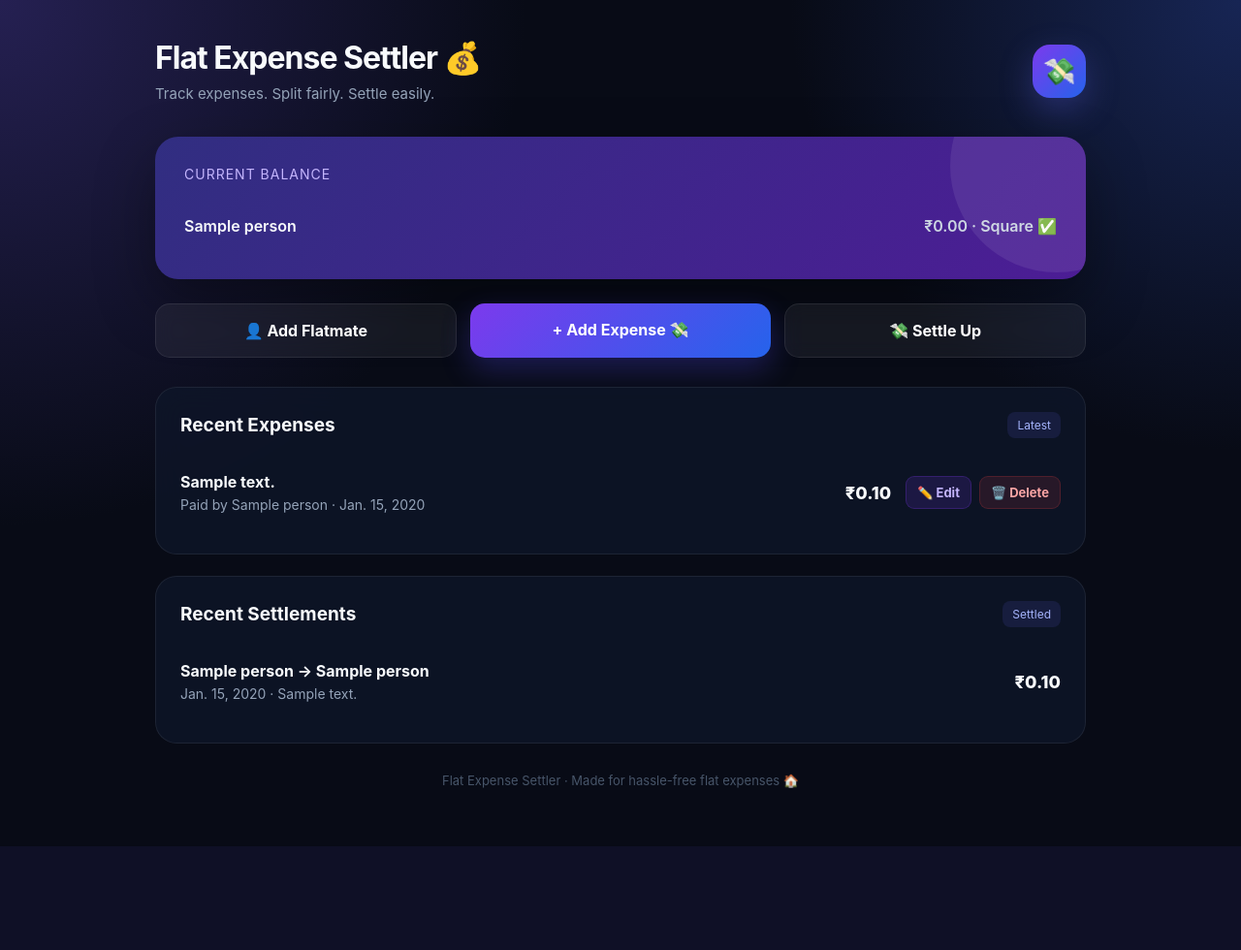
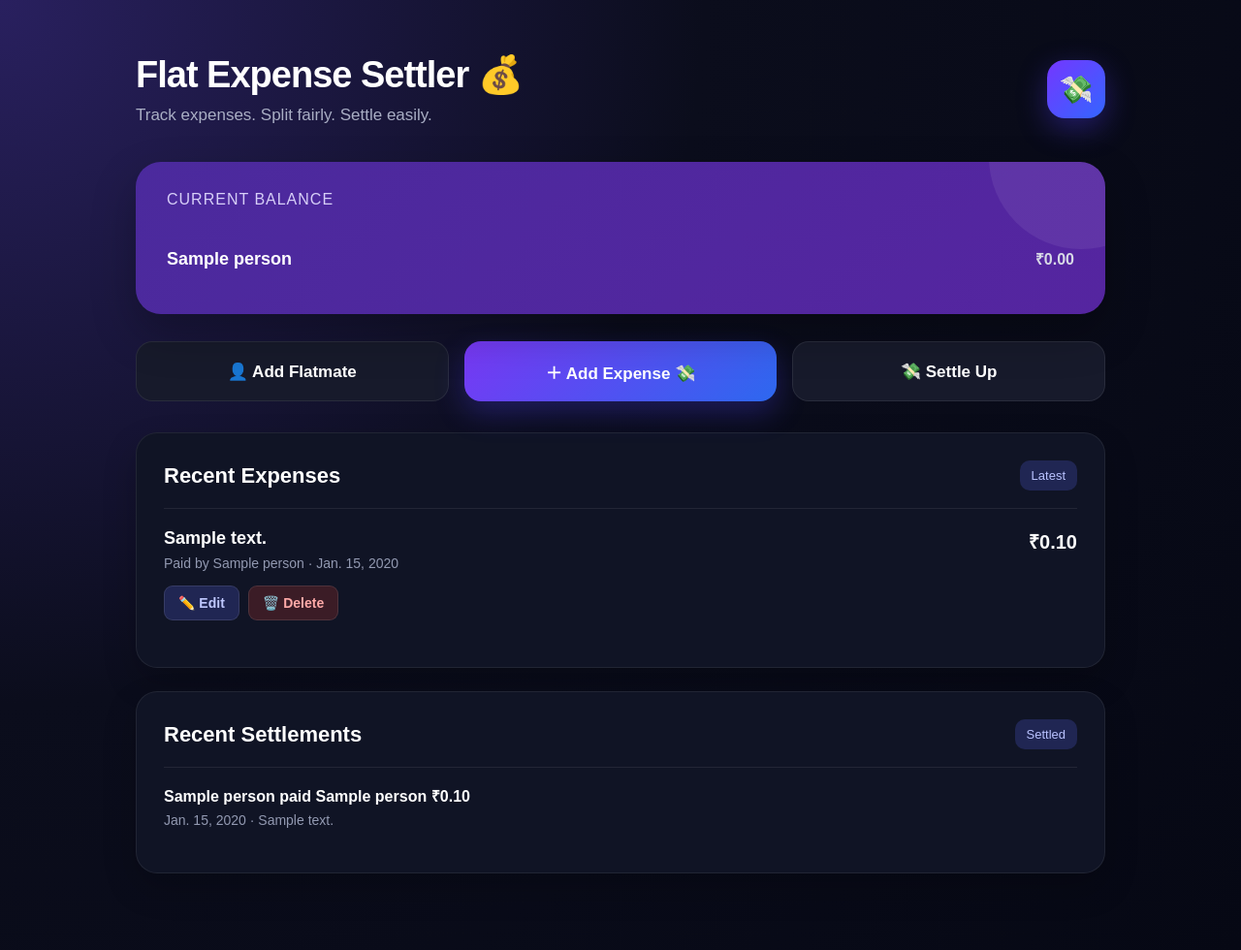
Before and after one commit to prathamthakkar1208-cyber/flat-expense-settler, a Django app: page / in a window 1280 px wide. Shown: the whole page at 97% size. Before the commit the page ends 873 px from the top, so only its background shows below. Run offline with Django 5.2, Linux system fonts and the light colour scheme; tables that the repository leaves empty hold one stand-in row (values such as "Sample post").

Commit message:
add edit and delete buttons for expenses

```diff
--- a/expenses/templates/expenses/home.html
+++ b/expenses/templates/expenses/home.html
@@ -18,30 +20,22 @@
 
         body {
             margin: 0;
-            font-family: Inter, -apple-system, BlinkMacSystemFont,
-                         "Segoe UI", Arial, sans-serif;
-
+            font-family: Arial, sans-serif;
+            color: #ffffff;
             background:
                 radial-gradient(
                     circle at top left,
-                    #252052 0,
-                    transparent 35%
-                ),
-                radial-gradient(
-                    circle at top right,
-                    #172554 0,
-                    transparent 30%
-                ),
-                #080b16;
-
-            color: #f8fafc;
+                    #29205f 0%,
+                    #0b0d1c 45%,
+                    #060814 100%
+                );
             min-height: 100vh;
         }
 
         .container {
-            max-width: 1000px;
+            max-width: 1050px;
             margin: auto;
-            padding: 40px 20px 60px;
+            padding: 55px 25px;
         }
 
         /* HEADER */
@@ -50,56 +44,46 @@
             display: flex;
             justify-content: space-between;
             align-items: center;
-            gap: 20px;
-            margin-bottom: 35px;
+            margin-bottom: 38px;
         }
 
-        .brand h1 {
+        .title h1 {
             margin: 0;
-            font-size: 32px;
+            font-size: 38px;
             letter-spacing: -1px;
         }
 
-        .brand p {
-            margin: 8px 0 0;
-            color: #94a3b8;
-            font-size: 15px;
+        .subtitle {
+            margin-top: 10px;
+            color: #a9aec4;
+            font-size: 17px;
         }
 
-        .logo {
-            width: 55px;
-            height: 55px;
-
-            display: grid;
-            place-items: center;
-
+        .header-icon {
+            width: 60px;
+            height: 60px;
             border-radius: 18px;
-
-            background:
-                linear-gradient(
+            display: flex;
+            align-items: center;
+            justify-content: center;
+            font-size: 28px;
+            background: linear-gradient(
                 135deg,
-                    #7c3aed,
-                    #2563eb
+                #7437ff,
+                #3366ff
             );
-
-            font-size: 27px;
-
             box-shadow:
-                0 12px 35px
-                rgba(99, 102, 241, 0.3);
+                0 10px 30px rgba(85, 60, 255, 0.35);
         }
 
         /* MESSAGE */
 
         .message {
-            background: rgba(34, 197, 94, 0.12);
-            border: 1px solid rgba(34, 197, 94, 0.25);
-            color: #86efac;
-
-            padding: 14px 18px;
-
+            background: #163d2a;
+            border: 1px solid #276846;
+            color: #9ff0b9;
+            padding: 15px 18px;
             border-radius: 14px;
-
             margin-bottom: 20px;
         }
 
@@ -109,252 +93,220 @@
             position: relative;
             overflow: hidden;
 
-            padding: 30px;
-
-            border-radius: 24px;
-
             background:
                 linear-gradient(
                     135deg,
-                    #312e81,
-                    #4c1d95
+                    #4b2a9d,
+                    #5525a0
                 );
 
+            border-radius: 26px;
+            padding: 30px 32px;
+            margin-bottom: 28px;
+
             box-shadow:
-                0 25px 60px
-                rgba(0, 0, 0, 0.35);
-
-            margin-bottom: 25px;
+                0 20px 45px rgba(0,0,0,0.25);
         }
 
         .balance-card::after {
             content: "";
-
             position: absolute;
-
-            width: 220px;
-            height: 220px;
-
+            width: 190px;
+            height: 190px;
+            right: -70px;
+            top: -100px;
             border-radius: 50%;
-
-            background:
-                rgba(255, 255, 255, 0.08);
-
-            right: -80px;
-            top: -80px;
+            background: rgba(255,255,255,0.07);
         }
 
         .balance-title {
-            color: #c4b5fd;
-
-            font-size: 14px;
-
+            color: #d7cff8;
+            font-size: 16px;
+            letter-spacing: 1px;
             text-transform: uppercase;
-
-            letter-spacing: 1px;
-
-            margin-bottom: 20px;
+            margin-bottom: 25px;
         }
 
-        .person-balance {
+        .balance-row {
             display: flex;
-
             justify-content: space-between;
-
             align-items: center;
 
-            gap: 15px;
+            padding: 16px 0;
 
-            padding: 15px 0;
-
-            border-bottom:
-                1px solid
+            border-bottom: 1px solid
                 rgba(255,255,255,0.12);
         }
 
-        .person-balance:last-child {
+        .balance-row:last-child {
             border-bottom: none;
         }
 
         .person-name {
-            font-weight: 600;
+            font-size: 18px;
+            font-weight: bold;
         }
 
         .positive {
-            color: #86efac;
-            font-weight: 700;
+            color: #72f0a2;
+            font-weight: bold;
+            font-size: 18px;
         }
 
         .negative {
-            color: #fca5a5;
-            font-weight: 700;
+            color: #ff9b92;
+            font-weight: bold;
+            font-size: 18px;
         }
 
         .square {
-            color: #cbd5e1;
-            font-weight: 600;
+            color: #d7d9e6;
+            font-weight: bold;
         }
 
-        /* BUTTONS */
+        /* ACTION BUTTONS */
 
         .actions {
             display: grid;
-
             grid-template-columns:
                 repeat(3, 1fr);
 
-            gap: 14px;
+            gap: 16px;
 
-            margin-bottom: 30px;
+            margin-bottom: 32px;
         }
 
-        .button {
+        .action-button {
+            display: flex;
+            align-items: center;
+            justify-content: center;
+
+            min-height: 62px;
+
+            border-radius: 17px;
+
             text-decoration: none;
 
             color: white;
 
-            padding: 17px 20px;
+            font-size: 17px;
+            font-weight: bold;
 
-            border-radius: 15px;
+            background: #171a2b;
 
-            text-align: center;
-
-            font-weight: 700;
-
-            transition:
-                0.2s ease;
-
-            border:
-                1px solid
+            border: 1px solid
                 rgba(255,255,255,0.08);
 
-            background:
-                rgba(255,255,255,0.06);
-
-            backdrop-filter: blur(10px);
+            transition: 0.2s;
         }
 
-        .button:hover {
-            transform: translateY(-3px);
-
-            background:
-                rgba(255,255,255,0.1);
+        .action-button:hover {
+            transform: translateY(-2px);
+            background: #20243a;
         }
 
-        .primary {
+        .action-primary {
             background:
                 linear-gradient(
                     135deg,
-                    #7c3aed,
-                    #2563eb
+                    #7838f4,
+                    #2d68ef
                 );
 
             border: none;
 
             box-shadow:
                 0 12px 30px
-                rgba(79, 70, 229, 0.3);
+                rgba(79, 66, 255, 0.28);
         }
 
-        /* SECTIONS */
+        .action-primary:hover {
+            background:
+                linear-gradient(
+                    135deg,
+                    #854bf7,
+                    #3976f5
+                );
+        }
+
+        /* SECTION */
 
         .section {
-            background:
-                rgba(15, 23, 42, 0.78);
-
-            border:
-                1px solid
+            background: #101425;
+            border: 1px solid
                 rgba(255,255,255,0.07);
 
             border-radius: 22px;
 
-            padding: 25px;
+            padding: 28px;
 
-            margin-bottom: 22px;
+            margin-bottom: 24px;
 
-            backdrop-filter: blur(15px);
+            box-shadow:
+                0 15px 35px rgba(0,0,0,0.2);
         }
 
         .section-header {
             display: flex;
-
             justify-content: space-between;
-
             align-items: center;
 
             margin-bottom: 18px;
         }
 
-        .section h2 {
+        .section-header h2 {
             margin: 0;
-
-            font-size: 19px;
+            font-size: 22px;
         }
 
         .badge {
-            color: #a5b4fc;
+            background: #202653;
+            color: #b9c2ff;
 
-            background:
-                rgba(99,102,241,0.12);
+            padding: 8px 12px;
 
-            padding: 6px 10px;
+            border-radius: 10px;
 
-            border-radius: 8px;
-
-            font-size: 12px;
+            font-size: 13px;
         }
 
         /* EXPENSE */
 
         .expense {
-            display: flex;
+            padding: 20px 0;
 
-            justify-content: space-between;
-
-            align-items: center;
-
-            gap: 20px;
-
-            padding: 17px 0;
-
-            border-bottom:
-                1px solid
-                rgba(255,255,255,0.07);
+            border-top: 1px solid
+                rgba(255,255,255,0.08);
         }
 
-        .expense:last-child {
-            border-bottom: none;
+        .expense:first-of-type {
+            border-top: none;
         }
 
-        .expense-left {
-            flex: 1;
+        .expense-main {
+            display: flex;
+            justify-content: space-between;
+            gap: 20px;
+        }
+
+        .expense-info {
+            min-width: 0;
         }
 
         .expense-title {
-            font-weight: 700;
-
-            margin-bottom: 5px;
+            font-size: 18px;
+            font-weight: bold;
+            margin-bottom: 7px;
         }
 
-        .expense-info {
-            color: #94a3b8;
-
+        .expense-meta {
+            color: #9299b1;
             font-size: 14px;
         }
 
-        .expense-right {
-            display: flex;
-
-            align-items: center;
-
-            gap: 15px;
-        }
-
         .expense-amount {
-            font-size: 18px;
-
-            font-weight: 800;
-
+            font-size: 20px;
+            font-weight: bold;
             white-space: nowrap;
         }
 
@@ -362,81 +314,83 @@
 
         .expense-actions {
             display: flex;
-
-            gap: 8px;
+            gap: 9px;
+            margin-top: 15px;
         }
 
-        .edit-btn,
-        .delete-btn {
-            text-decoration: none;
+        .edit-button,
+        .delete-button {
+            display: inline-flex;
+            align-items: center;
+            justify-content: center;
 
-            padding: 8px 11px;
+            padding: 9px 14px;
 
             border-radius: 9px;
 
-            font-size: 13px;
+            text-decoration: none;
 
-            font-weight: 700;
+            font-size: 14px;
+            font-weight: bold;
 
-            transition: 0.2s ease;
+            border: 1px solid
+                rgba(255,255,255,0.1);
+
+            cursor: pointer;
         }
 
-        .edit-btn {
-            color: #c4b5fd;
-
-            background:
-                rgba(124,58,237,0.15);
-
-            border:
-                1px solid
-                rgba(124,58,237,0.25);
+        .edit-button {
+            background: #202653;
+            color: #bfc8ff;
         }
 
-        .edit-btn:hover {
-            background:
-                rgba(124,58,237,0.3);
-
-            transform: translateY(-2px);
+        .edit-button:hover {
+            background: #2a3370;
         }
 
-        .delete-btn {
-            color: #fca5a5;
-
-            background:
-                rgba(239,68,68,0.12);
-
-            border:
-                1px solid
-                rgba(239,68,68,0.2);
+        .delete-button {
+            background: #3b1c26;
+            color: #ffaaa8;
         }
 
-        .delete-btn:hover {
-            background:
-                rgba(239,68,68,0.25);
+        .delete-button:hover {
+            background: #54212f;
+        }
 
-            transform: translateY(-2px);
+        .delete-form {
+            margin: 0;
+        }
+
+        /* SETTLEMENT */
+
+        .settlement {
+            padding: 18px 0;
+
+            border-top: 1px solid
+                rgba(255,255,255,0.08);
+        }
+
+        .settlement:first-of-type {
+            border-top: none;
+        }
+
+        .settlement-title {
+            font-weight: bold;
+            margin-bottom: 6px;
+        }
+
+        .settlement-meta {
+            color: #9299b1;
+            font-size: 14px;
         }
 
         /* EMPTY */
 
         .empty {
-            color: #64748b;
+            text-align: center;
+            padding: 35px 10px;
 
-            text-align: center;
-
-            padding: 20px 0;
-        }
-
-        /* FOOTER */
-
-        .footer {
-            text-align: center;
-
-            color: #475569;
-
-            font-size: 13px;
-
-            margin-top: 30px;
+            color: #737b95;
         }
 
         /* MOBILE */
@@ -499,19 +452,20 @@
 
     <div class="header">
 
-        <div class="brand">
+        <div class="title">
 
             <h1>
                 Flat Expense Settler 💰
             </h1>
 
-            <p>
+            <div class="subtitle">
                 Track expenses. Split fairly. Settle easily.
-            </p>
+            </div>
 
         </div>
 
-        <div class="logo">
+
+        <div class="header-icon">
             💸
         </div>
 
@@ -544,7 +498,7 @@
 
         {% for item in balance_data %}
 
-            <div class="person-balance">
+            <div class="balance-row">
 
                 <div class="person-name">
                     {{ item.name }}
@@ -566,7 +520,7 @@
                 {% else %}
 
                     <div class="square">
-                        ₹0.00 · Square ✅
+                        ₹0.00
                     </div>
 
                 {% endif %}
@@ -584,13 +538,12 @@
     </div>
 
 
-    <!-- ACTION BUTTONS -->
+    <!-- ACTIONS -->
 
     <div class="actions">
 
-
         <a
-            class="button"
+            class="action-button"
             href="{% url 'add_person' %}"
         >
             👤 Add Flatmate
@@ -598,20 +551,19 @@
 
 
         <a
-            class="button primary"
+            class="action-button action-primary"
             href="{% url 'add_expense' %}"
         >
-            + Add Expense 💸
+            ＋ Add Expense 💸
         </a>
 
 
         <a
-            class="button"
+            class="action-button"
             href="{% url 'settle_up' %}"
         >
             💸 Settle Up
         </a>
-
 
     </div>
 
@@ -626,9 +578,9 @@
                 Recent Expenses
             </h2>
 
-            <span class="badge">
+            <div class="badge">
                 Latest
-            </span>
+            </div>
 
         </div>
 
@@ -637,55 +589,59 @@
 
             <div class="expense">
 
+                <div class="expense-main">
 
-                <div class="expense-left">
+                    <div class="expense-info">
 
                         <div class="expense-title">
                             {{ expense.description }}
                         </div>
 
-                    <div class="expense-info">
-
-                        Paid by
-                        {{ expense.paid_by.name }}
-
+                        <div class="expense-meta">
+                            Paid by {{ expense.paid_by.name }}
                             ·
-
                             {{ expense.expense_date }}
-
                         </div>
 
                     </div>
 
 
-                <div class="expense-right">
-
                     <div class="expense-amount">
-
                         ₹{{ expense.amount_rupees|floatformat:2 }}
+                    </div>
 
                 </div>
 
 
+                <!-- EDIT / DELETE -->
+
                 <div class="expense-actions">
 
                     <a
-                            class="edit-btn"
+                        class="edit-button"
                         href="{% url 'edit_expense' expense.id %}"
                     >
                         ✏️ Edit
                     </a>
 
 
-                        <a
-                            class="delete-btn"
-                            href="{% url 'delete_expense' expense.id %}"
-                            onclick="return confirm('Are you sure you want to delete this expense?');"
+                    <form
+                        class="delete-form"
+                        method="post"
+                        action="{% url 'delete_expense' expense.id %}"
+                        onsubmit="return confirm('Are you sure you want to delete this expense?');"
+                    >
+
+                        {% csrf_token %}
+
+                        <button
+                            type="submit"
+                            class="delete-button"
                         >
                             🗑️ Delete
-                        </a>
+                        </button>
 
-                    </div>
+                    </form>
 
                 </div>
 
@@ -714,52 +669,37 @@
                 Recent Settlements
             </h2>
 
-            <span class="badge">
+            <div class="badge">
                 Settled
-            </span>
+            </div>
 
         </div>
 
 
         {% for settlement in recent_settlements %}
 
-            <div class="expense">
+            <div class="settlement">
 
-
-                <div class="expense-left">
-
-                    <div class="expense-title">
+                <div class="settlement-title">
 
                     {{ settlement.paid_by.name }}
-
-                        →
-
+                    paid
                     {{ settlement.paid_to.name }}
-
-                    </div>
-
-
-                    <div class="expense-info">
-
-                        {{ settlement.settlement_date }}
-
-                        {% if settlement.note %}
-
-                            · {{ settlement.note }}
-
-                        {% endif %}
-
-                    </div>
-
-                </div>
-
-
-                <div class="expense-amount">
 
                     ₹{{ settlement.amount_rupees|floatformat:2 }}
 
                 </div>
 
+
+                <div class="settlement-meta">
+
+                    {{ settlement.settlement_date }}
+
+                    {% if settlement.note %}
+                        · {{ settlement.note }}
+                    {% endif %}
+
+                </div>
 
             </div>
 
@@ -772,15 +712,6 @@
 
         {% endfor %}
 
-
-    </div>
-
-
-    <div class="footer">
-
-        Flat Expense Settler ·
-        Made for hassle-free flat expenses 🏠
-
     </div>
 
 
```
Also changed, not shown: other parts of expenses/templates/expenses/home.html (+23 -23 lines). Lines whose indentation alone changed are shown as unchanged.
